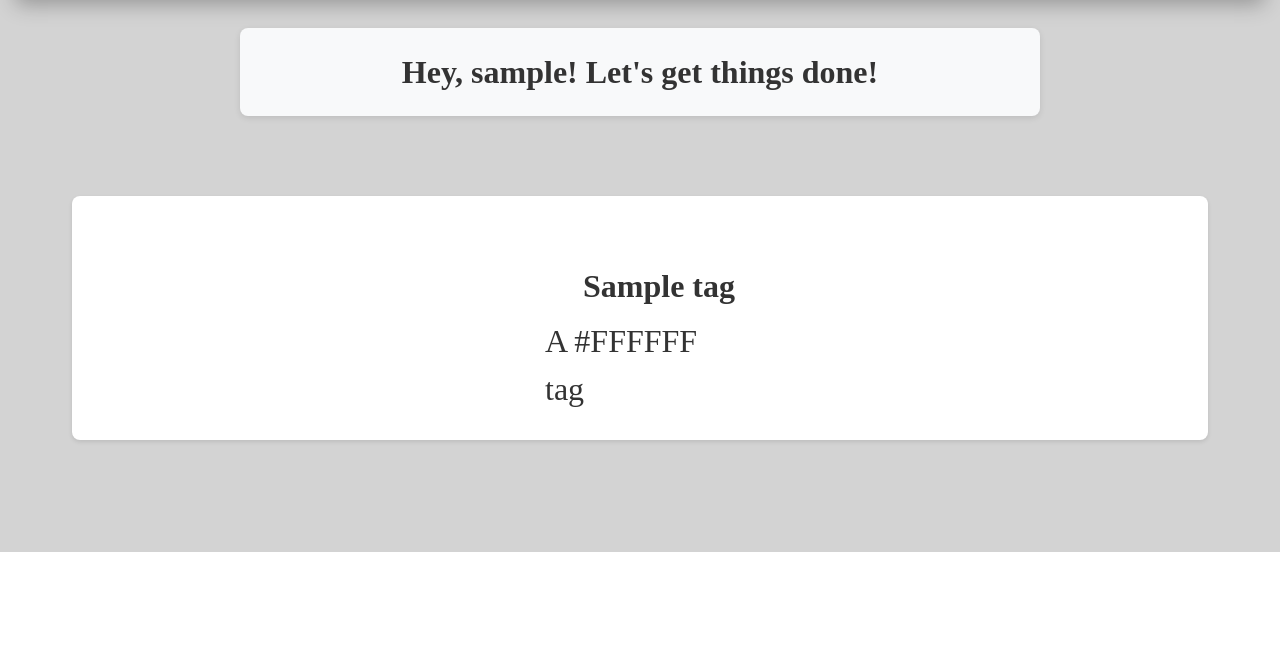
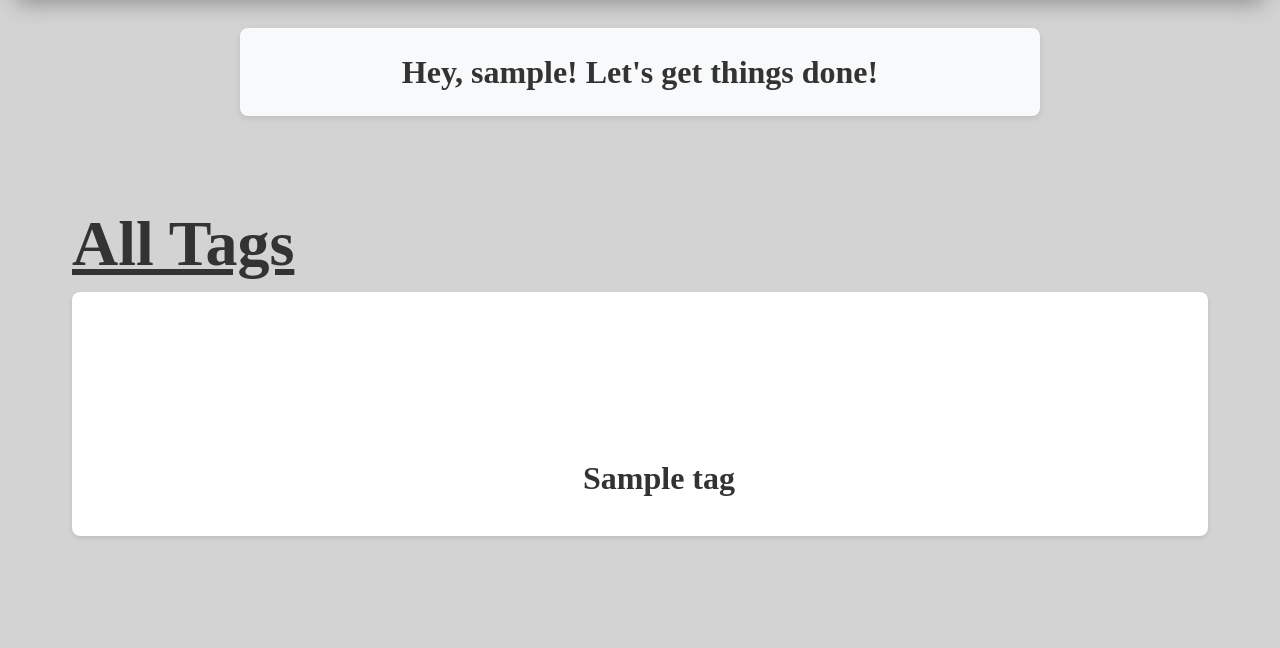
Before and after one commit to EddieC97/Task-Flow, a Django app: page /tags/ in a window 1280 px wide. Shown: the part 308-956 px from the top of the page. Before the commit the page ends 860 px from the top, so only its background shows below. Run offline with Django 5.2, Linux system fonts and the light colour scheme; a user stored in the database is signed in; tables that the repository leaves empty hold one stand-in row (values such as "Sample post").

Commit message:
update tag_list.html + update tag-index.css

```diff
--- a/main_app/static/css/tags/tag-index.css
+++ b/main_app/static/css/tags/tag-index.css
@@ -62,3 +62,13 @@
 .page-header > img:first-of-type {
     margin-left: 15px;
 }
+
+.card:hover {
+    opacity: 0.9;
+    box-shadow: 0 8px 16px rgba(0, 0, 0, 0.3);
+}
+
+
+.underlined-title {
+    text-decoration: underline;
+}
--- a/main_app/templates/main_app/tag_list.html
+++ b/main_app/templates/main_app/tag_list.html
@@ -5,6 +5,8 @@
 {% endblock %}
 {% block content %}
 
+<h1 class="underlined-title">All Tags </h1>
+{% if tag_list %}
     <section class="card-container">
         {% for tag in tag_list %}
             <div class="card" style="border-color: {{ tag.color }}">
@@ -12,11 +14,14 @@
                 <a href="{% url 'tag-detail' tag.id %}">
                     <div class="card-content">
                         <h2>{{ tag.name }}</h2>
-                    <p>A {{ tag.color }} tag</p>
                     </div>
                 </a>
             </div>
         {% endfor %}
     </section>
+{% else %}
+<p>No tags available. You can add new tags by clicking <a href="{% url 'tag-create' %}">here</a>!</p>
+{% endif %}
+
 
 {% endblock %}
```
Lines whose indentation alone changed are shown as unchanged.
